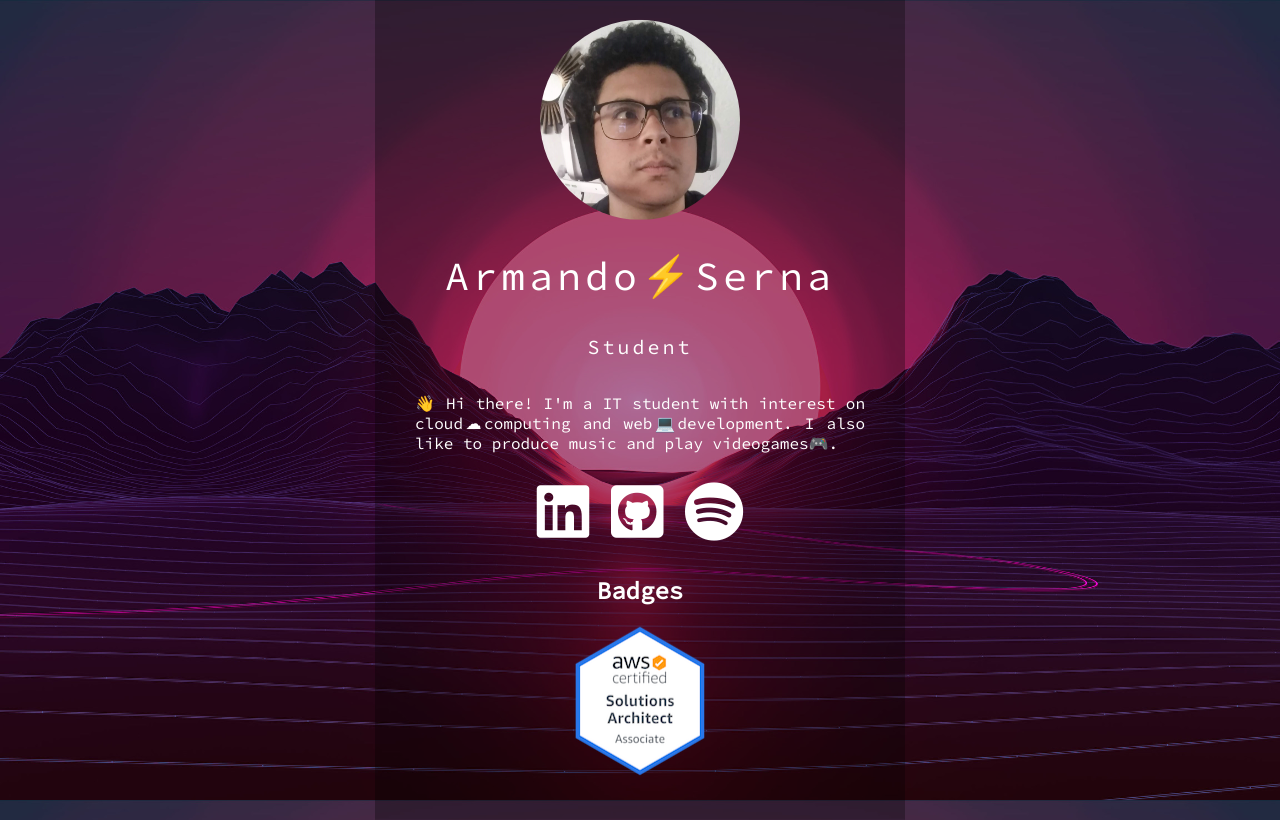
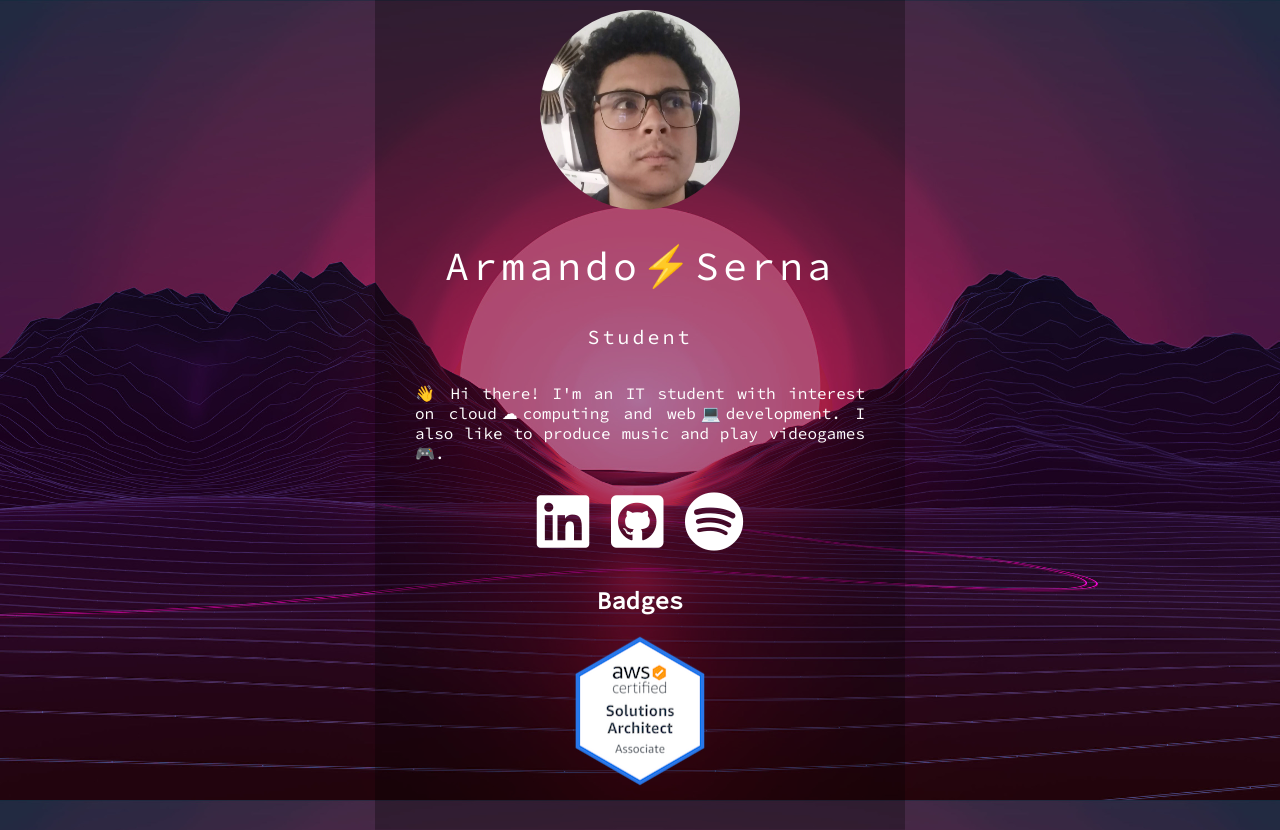
Before and after one commit to armandosg/armandosg.github.io, a plain HTML site: page index.html in a window 1280 px wide. Drawn offline with Linux system fonts and the light colour scheme.

Commit message:
Grammar fix

```diff
--- a/index.html
+++ b/index.html
@@ -11,7 +11,7 @@
         <img src="img/profile.jpg" alt="" class="box-img">
         <h1>Armando⚡Serna</h1>
         <h5>Student</h5>
-        <p>👋 Hi there! I'm a IT student with interest on cloud☁computing and web💻development. I also like to produce music and play videogames🎮.</p>
+        <p>👋 Hi there! I'm an IT student with interest on cloud☁computing and web💻development. I also like to produce music and play videogames🎮.</p>
         <ul>
             <li>
                 <a href="https://www.linkedin.com/in/armandoserna/">
```
